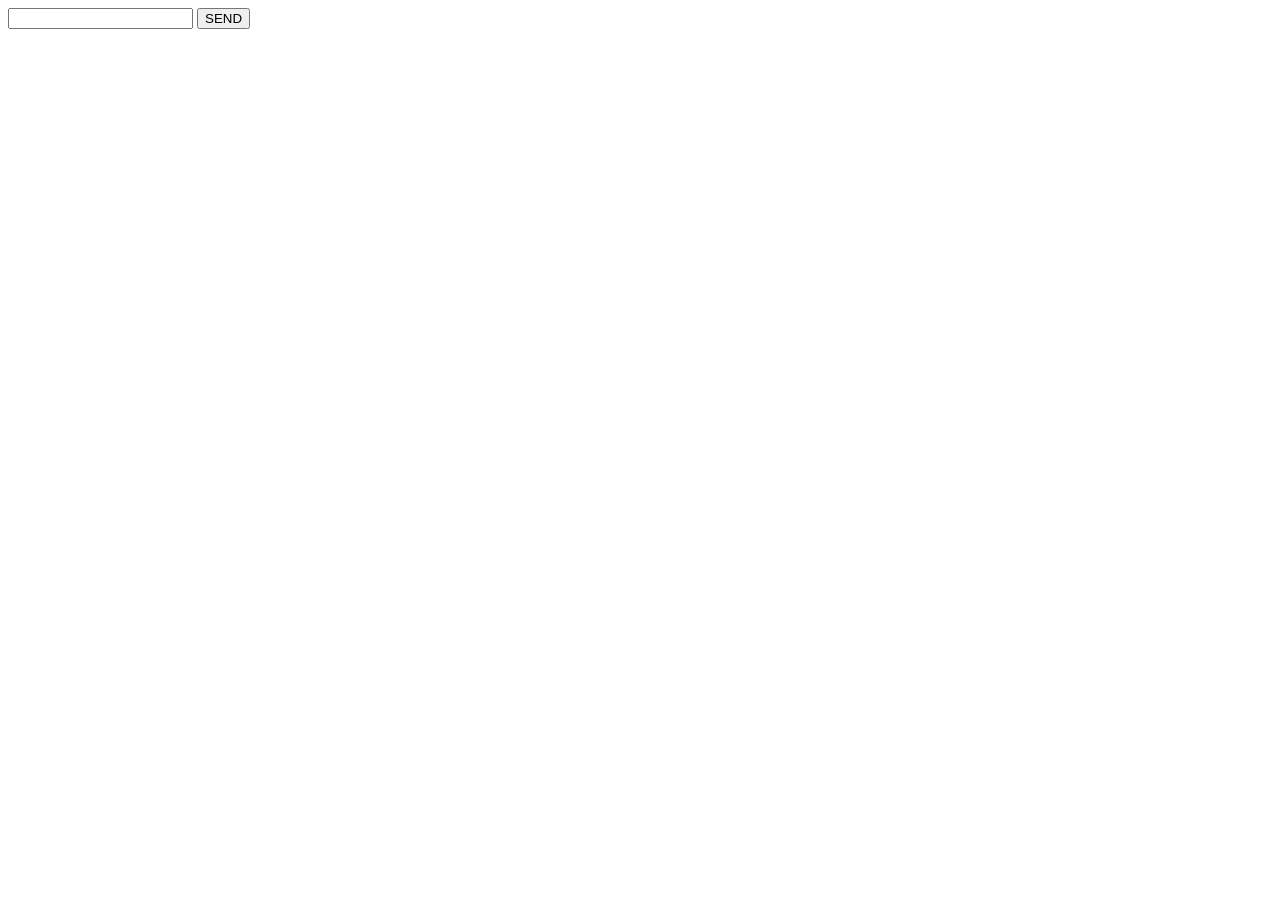
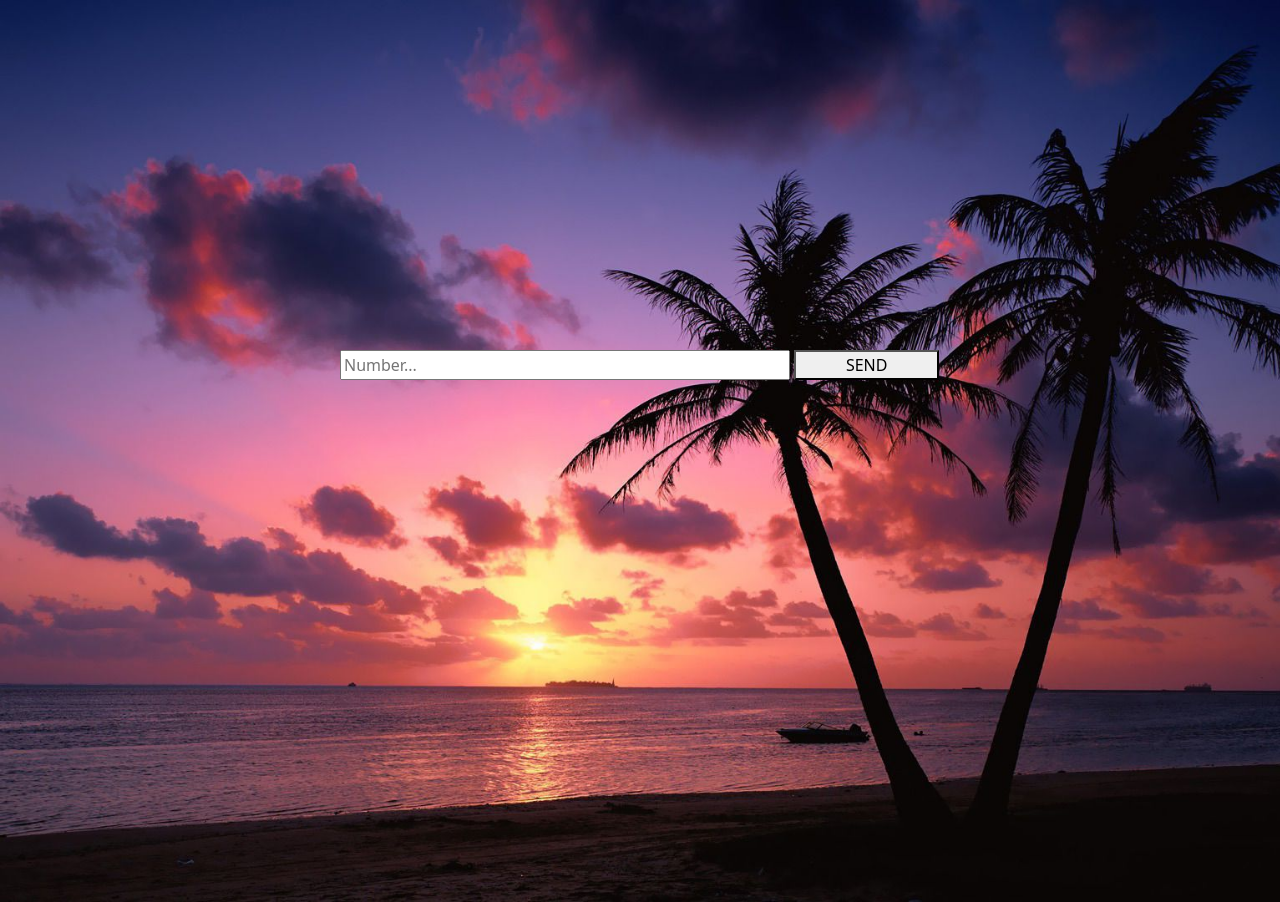
Before and after one commit to ikhtiyorovich-pro/FizzBuzz, a plain HTML site: page index.html in a window 1280 px wide. Before the commit the page ends 800 px from the top, so only its background shows below. Drawn offline with Linux system fonts and the light colour scheme.

Commit message:
next changes

```diff
--- a/index.html
+++ b/index.html
@@ -4,17 +4,23 @@
     <meta charset="UTF-8" />
     <meta http-equiv="X-UA-Compatible" content="IE=edge" />
     <meta name="viewport" content="width=device-width, initial-scale=1.0" />
+    <link rel="stylesheet" href="./bootstrap/dist/css/bootstrap.min.css" />
     <link rel="stylesheet" href="./styles/style.css" />
     <title>FizzBuzz</title>
   </head>
   <body>
-    <div class="wrapper">
-      <form class="form" method="POST">
-        <input class="input" type="number" />
-        <button class="button" type="submit">SEND</button>
-      </form>
+    <div class="section">
+      <div class="wrapper">
+        <div class="container-fluid p-0">
+          <form class="form" method="POST">
+            <input class="input" type="number" placeholder="Number..."/>
+            <button class="button" type="submit">SEND</button>
+          </form>
+        </div>
+        <span class="result"></span>
+      </div>
     </div>
-    <span class="result"></span>
+
     <script src="./js/main.js"></script>
   </body>
 </html>
--- a/styles/style.css
+++ b/styles/style.css
@@ -0,0 +1,32 @@
+.section {
+    background-image: url(/images/441d32aa5624ef0011d57ab26798f215.jpg);
+    background-repeat: no-repeat;
+    background-size: cover;
+}
+
+.wrapper {
+    width: 100%;
+    max-width: 600px;
+    margin: 0 auto;
+    padding-top: 350px;
+    padding-bottom: 477px;
+}
+
+.input {
+    width: 100%;
+    max-width: 450px;
+}
+
+.button {
+    width: 100%;
+    max-width: 145px;
+}
+
+.result {
+    font-size: 30px;
+    width: 100%;
+    max-width: 600px;
+    margin-top: 10px;
+    padding: 0 290px;
+    color: white;
+}
```
Also changed, not shown: images/441d32aa5624ef0011d57ab26798f215.jpg (added).
